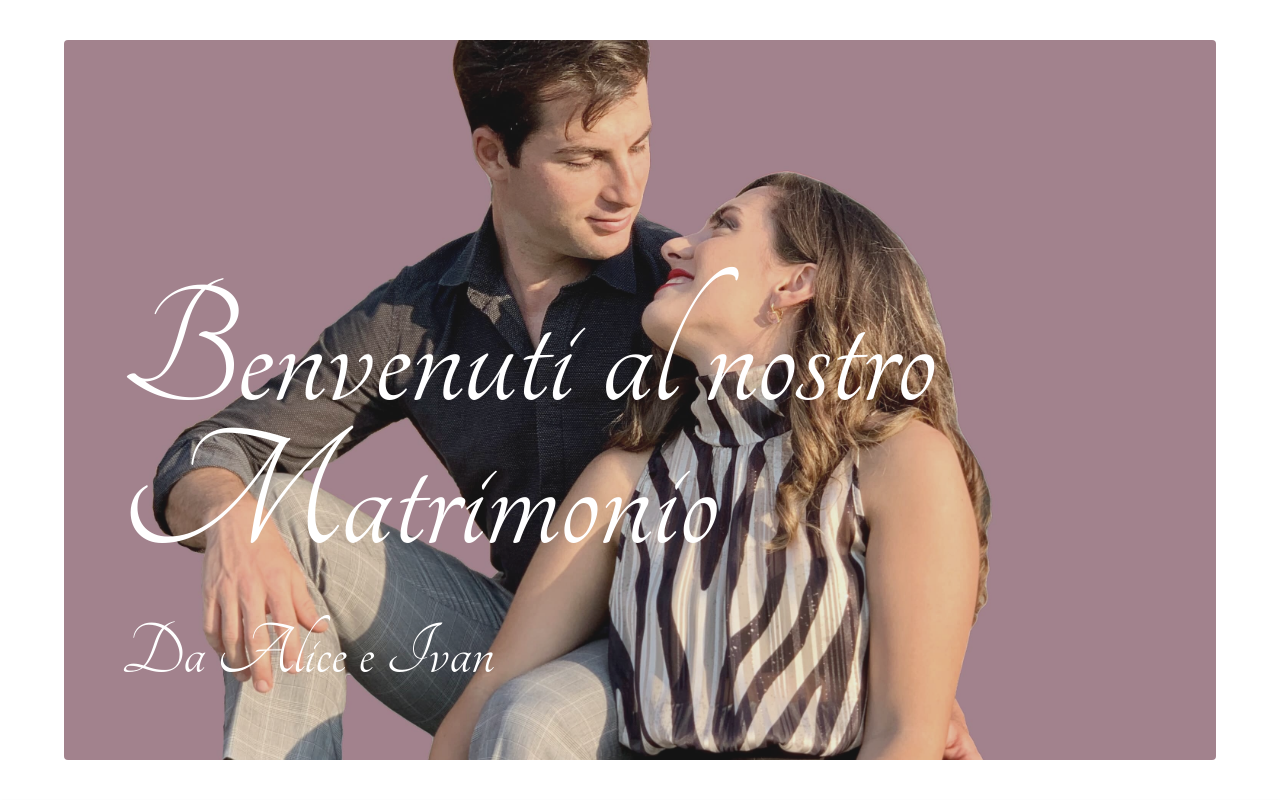
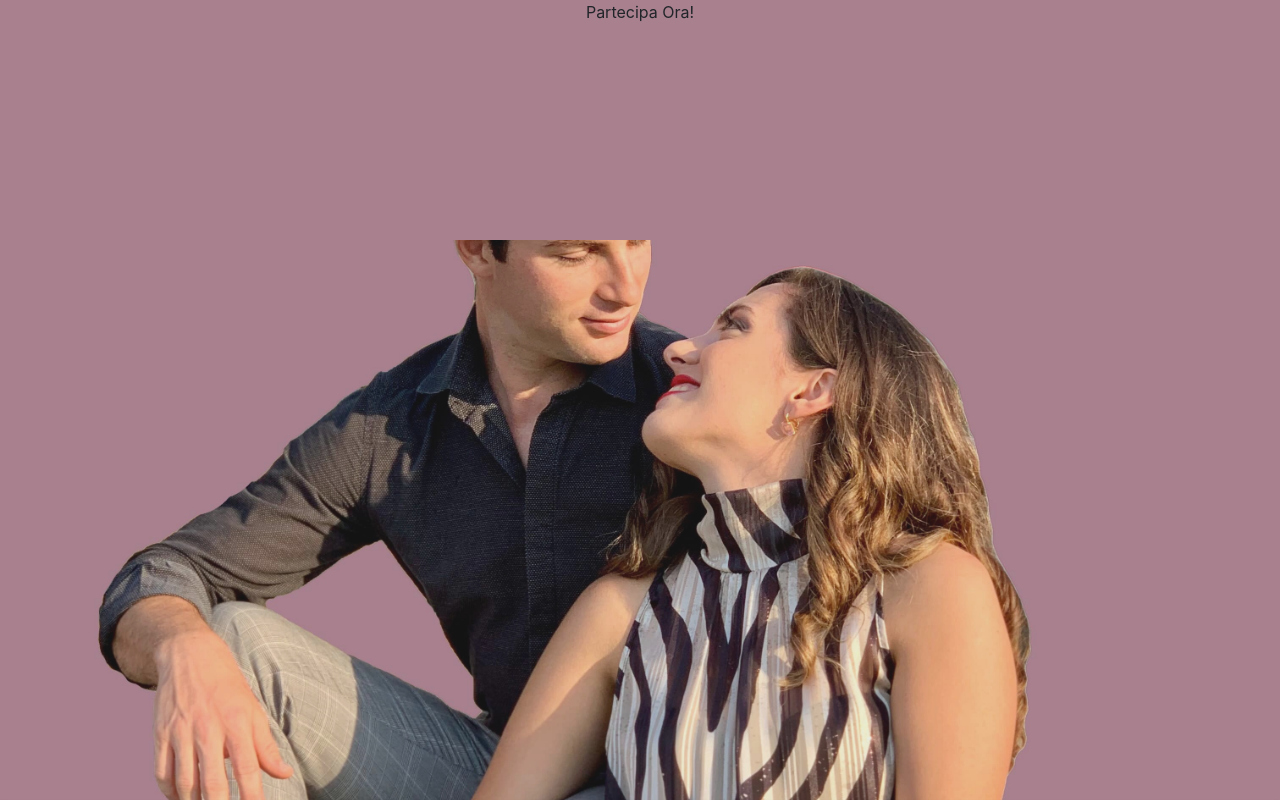
Before and after one commit to XKlaymoreX/alivan, a React (Create React App) app in the folder client/: page / in a window 1280 px wide. Shown: the top 802 px of the page. Built offline with nearby package versions, Linux system fonts and the light colour scheme.

Commit message:
first try

```diff
--- a/client/public/index.html
+++ b/client/public/index.html
@@ -3,7 +3,7 @@
 
 <head>
   <meta charset="utf-8" />
-  <link rel="icon" href="%PUBLIC_URL%/favicon.ico" />
+  <link rel="icon" type="image/png" href="%PUBLIC_URL%/rings.png" />
   <meta name="viewport" content="width=device-width, initial-scale=1" />
   <meta name="theme-color" content="#000000" />
   <meta name="description" content="Congratulazioni!
--- a/client/src/routes/Home/Home.tsx
+++ b/client/src/routes/Home/Home.tsx
@@ -9,6 +9,9 @@ const Home : React.FC = () => {
         <div className="Home d-flex flex-column">
             <Header  />
             <Content />
+            <footer>
+                <span>Made with ❤ by Cristian Hoza</span>
+            </footer>
         </div>
     )
 }
--- a/client/src/routes/Home/components/Header.tsx
+++ b/client/src/routes/Home/components/Header.tsx
@@ -1,6 +1,6 @@
 import React, { CSSProperties, useEffect } from 'react'
 import '../styles/Header.css'
-import HeaderImage from '../media/largeCompressed.jpg'
+import HeaderImage from '../media/largeCompressed2.jpg'
 import HeaderImageTwo from '../media/smallCompressed.jpg'
 import Navbar from './Navbar'
 
@@ -50,16 +50,20 @@ const Header: React.FC = (props) => {
 
     return (
         <React.Fragment>
-            <div className="textWrapper">
-                <div className="textContainer">
-                    <span className="bigText">Benvenuti al nostro<br/> Matrimonio</span><br />
+            {/* <div className="textWrapper">
+                <div className="textContainer" >
+                    <span className="bigText">Benvenuti al nostro<br /> Matrimonio</span><br />
                     <span className="smallText">Da Alice e Ivan</span>
                 </div>
-            </div>
+            </div> */}
 
-            <div className="imgSectionWrapper" style={{ height: "100vh", display: "flex", justifyContent: "center", alignItems: "center", minHeight:"600px" }}>
+            <div className="imgSectionWrapper" style={{ height: "100vh", display: "flex", justifyContent: "center", alignItems: "center", minHeight: "600px" }}>
                 {/* <Navbar /> */}
-                <img src={useImage} loading="lazy" className="rounded" style={{ userSelect: "none", pointerEvents: "none", objectFit: "cover", width: "90%", height: "90%", objectPosition: "center", filter: "brightness(100%) contrast(85%) saturate(80%)" }} />
+                <div className="inviteToAction" style={{ width: "100%", height: "30%", backgroundColor: "#A8808E"}}>
+                    <span>Partecipa Ora!</span>
+                </div>
+                <img src={useImage} style={{ userSelect: "none", pointerEvents: "none", objectFit: "cover", width: "100%", height: "70%", objectPosition: "center", filter: "brightness(100%) contrast(85%) saturate(100%)" }} />
+
             </div>
         </React.Fragment>
 
--- a/client/src/routes/Home/styles/Header.css
+++ b/client/src/routes/Home/styles/Header.css
@@ -16,24 +16,24 @@
         user-select:none;
         text-align:left;
         position: relative;
-        width: 90%;
-        height: 90%;
+        width: 100%;
+        height: 70%;
         display: flex;
         flex-flow: column;
         align-items: flex-start;
         justify-content:center;
-        margin-bottom: 100px;
 }
 
 .textWrapper{
     z-index: +1;
     position: absolute;
-    height: 100vh;
+    height: 70%;
     width: 100%;
     display: flex;
     justify-content: center;
     align-items: center;
     min-height: 600px;
+
 }
 
 .bigText{
@@ -109,4 +109,6 @@
     display: flex;
     justify-content: center;
     align-items: center;
+    flex-flow: column;
+
 }
```
Also changed, not shown: client/public/rings.png (added), client/src/routes/Home/media/largeCompressed2.jpg (added).
